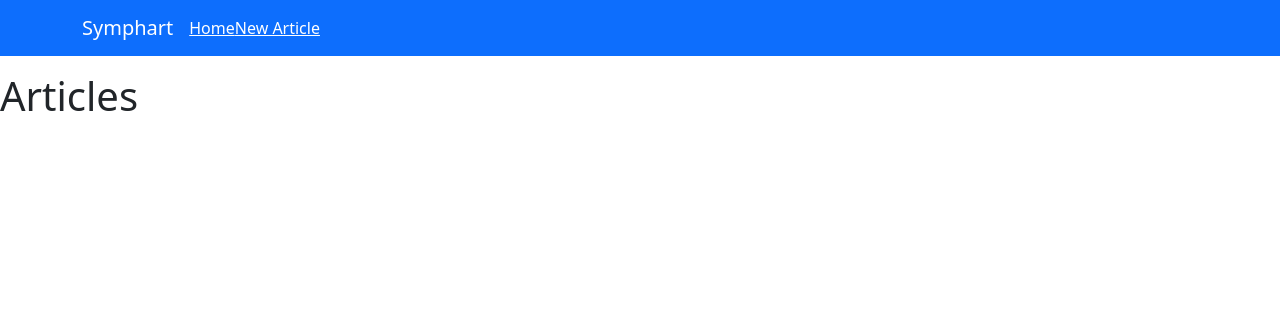
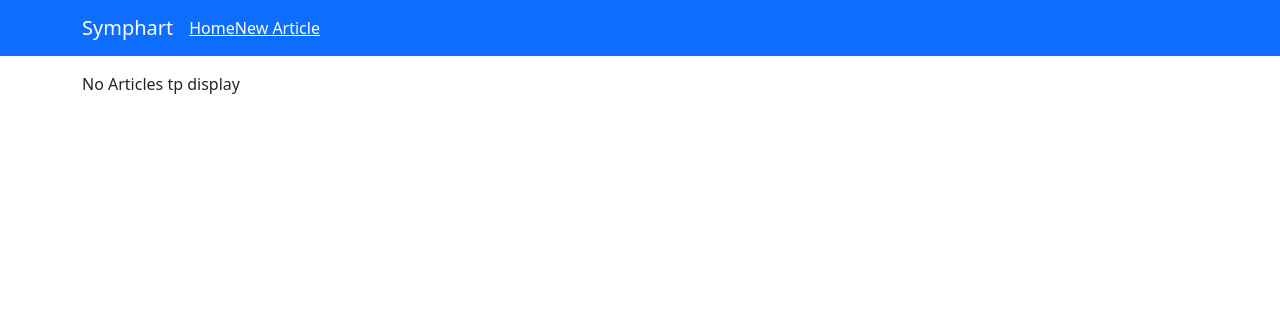
Before and after one commit to wbhaese/Symfony-4-CRUD, a Symfony app: template templates/articles/index.html.twig in a window 1280 px wide. Shown: the top 316 px of the page. Run offline with Twig, Linux system fonts and the light colour scheme; the template is opened without the code that fills it, so the values that code supplies are empty; some libraries are stand-ins or nearby versions.

Commit message:
Save templates progress

```diff
--- a/templates/articles/index.html.twig
+++ b/templates/articles/index.html.twig
@@ -3,5 +3,27 @@
 {% block title %} Wallace Articles {% endblock %}
 
 {% block body %}
-    <h1>Articles</h1>
+    {% if articles %}
+        <table class="table table-striped">
+            <thead>
+                <tr>
+                    <th>Article Title</th>
+                    <th>Actions</th>
+                </tr>
+            </thead>
+            <tbody>
+                {% for article in articles %}
+                    <tr>
+                        <td>{{ article }}</td>
+                        <td>
+                            <a href="/articles/1" class="btn btn-dark">Show</a>
+                        </td>
+                    </tr>
+                {% endfor %}
+            </tbody>
+        </table>
+
+    {% else  %}
+        <p>No Articles tp display</p>
+    {% endif  %}
 {% endblock %}
--- a/templates/base.html.twig
+++ b/templates/base.html.twig
@@ -18,8 +18,9 @@
     </head>
     <body>
     {% include("inc/navbar.html.twig") %}
-
-    {% block body %}{% endblock %}
+    <div class="container">
+        {% block body %}{% endblock %}
+    </div>
     </body>
     <!-- JavaScript Bundle with Popper -->
     <script src="https://cdn.jsdelivr.net/npm/bootstrap@5.2.0-beta1/dist/js/bootstrap.bundle.min.js" integrity="sha384-pprn3073KE6tl6bjs2QrFaJGz5/SUsLqktiwsUTF55Jfv3qYSDhgCecCxMW52nD2" crossorigin="anonymous"></script>
```
